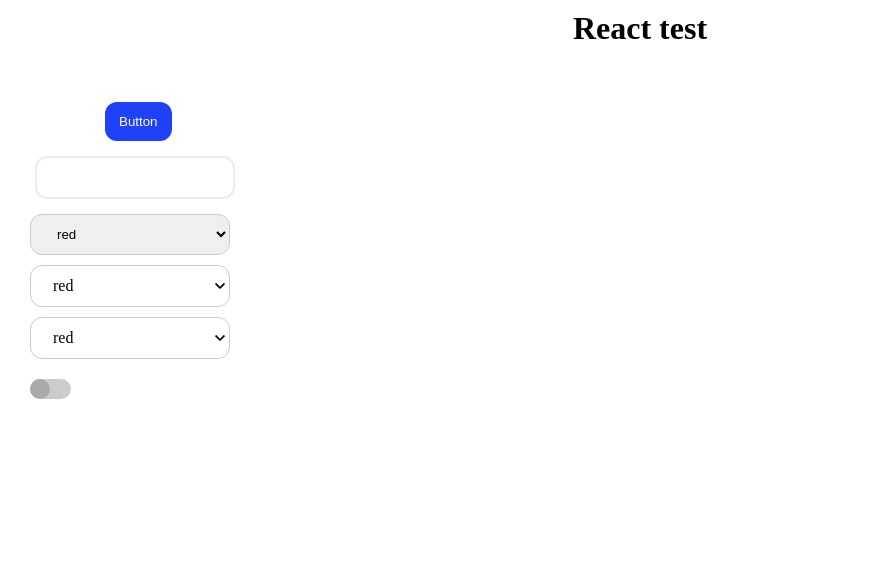
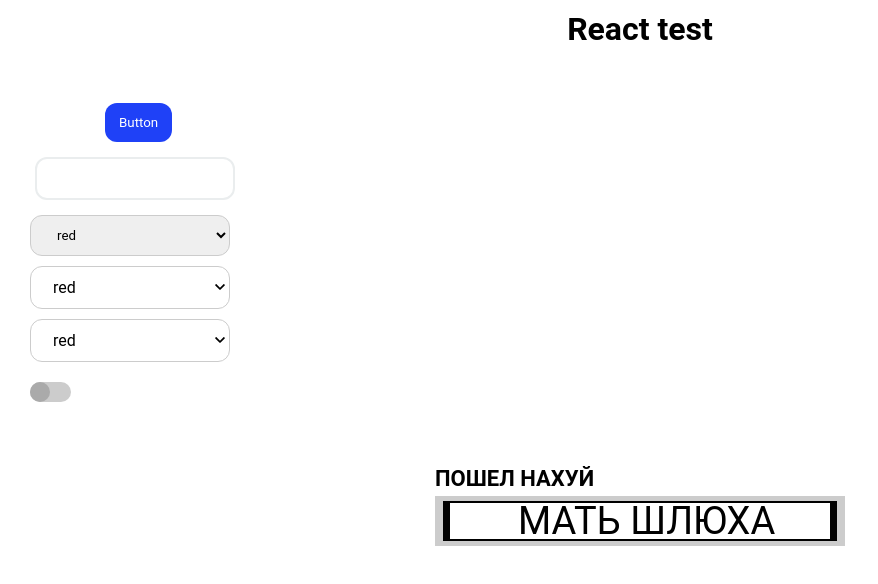
Before and after one commit to Jsm359/test, a React app: page / in a window 1280 px wide. Shown: the top 584 px of the page, without its empty margins (0-878 px from the left). Built offline with nearby package versions, Linux system fonts and the light colour scheme; the HTML template or start-up script is replaced by a standard one.

Commit message:
Progress Bar

```diff
--- a/package.json
+++ b/package.json
@@ -35,6 +35,8 @@
     "prop-types": "^15.7.2",
     "react-icons": "^4.2.0",
     "react-select": "^4.3.1",
+    "sass": "^1.35.1",
+    "sass-loader": "^12.1.0",
     "style-loader": "^2.0.0",
     "webpack": "^5.42.0",
     "webpack-cli": "^4.7.2",
--- a/src/App.css
+++ b/src/App.css
@@ -2,4 +2,5 @@
    box-sizing: border-box;
    margin: 5px;
    padding: 0;
+   font-family: 'Roboto', sans-serif;
 }
--- a/src/App.jsx
+++ b/src/App.jsx
@@ -5,6 +5,7 @@
 import NativeSelect from './components/select/NativeSelect';
 import Select from './components/select/Select';
 import Toggle from './components/toggle/Toggle';
+import ProgressBar from './components/progress/progress'
 import './components/index.css';
 
 function FormItem(props) {
@@ -37,6 +38,7 @@
         </FormItem>
       </Form>
       <Toggle />
+      <ProgressBar />
     </div>
   );
 }
--- /dev/null
+++ b/src/components/progress/progress.css
@@ -0,0 +1,49 @@
+.container {
+  max-width: 420px;
+  margin: 50px auto;
+}
+.container h1 {
+  text-align: left;
+  font-size: 22px;
+}
+.container .progressbar-container {
+  position: relative;
+  height: 50px;
+  border-left: 8px solid #ccc;
+  border-right: 8px solid #ccc;
+  border-top: 5px solid #ccc;
+  border-bottom: 5px solid #ccc;
+  display: flex;
+  align-items: center;
+  /* justify-content: center; */
+  overflow: hidden;
+  background-color: #000;
+}
+.container .progressbar-container .progressbar-complete {
+  position: absolute;
+  height: 100%;
+  background-color: #fff;
+  border:2px solid black;
+  transition: width 1s ease-in-out;
+  z-index: 2;
+}
+
+.container .progressbar-container .progress {
+  z-index: 2;
+  color: black;
+  font-size: 38px;
+  text-align: center;
+  padding-left:70px;
+}
+
+@keyframes g {
+  0% {
+    background-color: #fff;
+  }
+  50% {
+    background-color: #fff;
+  }
+  100% {
+    background-color: #fff;
+  }
+}
--- /dev/null
+++ b/src/components/progress/progress.jsx
@@ -0,0 +1,23 @@
+import React,{ useEffect, useState} from 'react';
+import './progress.css';
+
+function ProgressBar () {
+  const [completed,setCompleted] = useState(0);
+
+  useEffect(() => {
+    setInterval(() => setCompleted(Math.floor(Math.random() + 100) - 2.5), 2000);
+  }, []);
+
+  return (
+    <div className="container">
+      <h1>ПОШЕЛ НАХУЙ</h1>
+      <div className="progressbar-container">
+        <div className="progressbar-complete" style={{width: `${completed}%`}}>
+        </div>
+        <span className="progress">МАТЬ ШЛЮХА</span>
+      </div>
+    </div>
+  )
+}
+
+export default ProgressBar;
--- a/webpack.config.js
+++ b/webpack.config.js
@@ -17,6 +17,7 @@
         use: [
           'style-loader',
           'css-loader',
+          "sass-loader",
           {
             loader: 'postcss-loader',
             options: {
```
Also changed, not shown: 1 other file (tests, documents, lock files or other folders).
